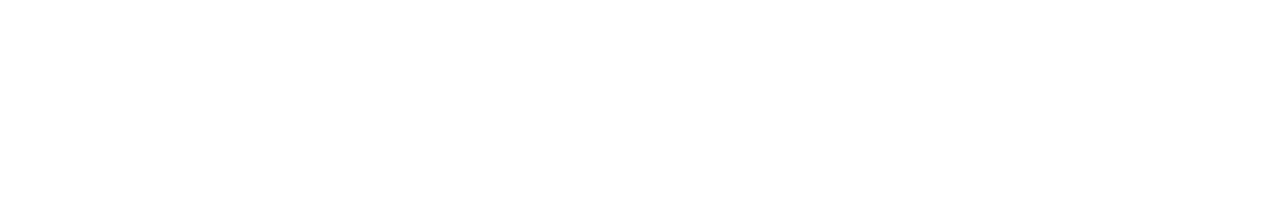
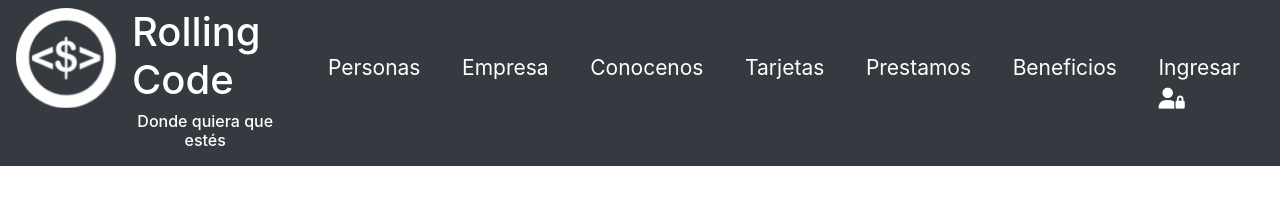
Before and after one commit to alansosaARG/grupo1HB, a plain HTML site: page index.html in a window 1280 px wide. Drawn offline with nearby package versions, Linux system fonts and the light colour scheme.

Commit message:
include navbar

```diff
--- a/index.html
+++ b/index.html
@@ -11,6 +11,55 @@
 </head>
 
 <body>
+    <!DOCTYPE html>
+<html lang="en">
+
+<head>
+    <link rel="stylesheet" href="https://stackpath.bootstrapcdn.com/bootstrap/4.4.1/css/bootstrap.min.css"
+        integrity="sha384-Vkoo8x4CGsO3+Hhxv8T/Q5PaXtkKtu6ug5TOeNV6gBiFeWPGFN9MuhOf23Q9Ifjh" crossorigin="anonymous">
+    <meta charset="UTF-8">
+    <meta name="viewport" content="width=device-width, initial-scale=1.0">
+    <title>Document</title>
+    <link rel="stylesheet" href="src/css/index.css">
+</head>
+
+<body>
+    <header>
+        <div>
+            <nav class="navbar navbar-expand-lg navbar-dark bg-dark">
+                <div class="d-flex">
+                    <div>
+                        <img class="d-none d-md-block imagen mr-3" src="assets/1581116938497.png" alt="">
+                    </div>
+                    <div>
+                        <h1 class="h1color">Rolling Code</h1>
+                        <h6 class="h6color d-none d-md-block">Donde quiera que estés</h6>
+                    </div>
+                </div>
+                <button class="navbar-toggler d-md-none d-sm-flex" type="button" data-toggle="collapse"
+                    data-target="#navbarTogglerDemo01" aria-controls="navbarTogglerDemo01" aria-expanded="false"
+                    aria-label="Toggle navigation">
+                    <span class="navbar-toggler-icon"></span>
+                </button>
+                <div class=" listageneral collapse navbar-collapse mx-3" id="navbarTogglerDemo01">
+                    <ul class="navbar-nav">
+                        <li class="nav-item d-md-none d-sm-block"><a class="nav-link" href="">Ingresar <i class="fas fa-user-lock"></i></a>
+                        </li>
+                        <li class="nav-item"><a class="nav-link" href="">Personas</a></li>
+                        <li class="nav-item"><a class="nav-link" href="">Empresa</a></li>
+                        <li class="nav-item"><a class="nav-link" href="">Conocenos</a></li>
+                        <li class="nav-item"><a class="nav-link" href="">Tarjetas</a></li>
+                        <li class="nav-item"><a class="nav-link" href="">Prestamos</a></li>
+                        <li class="nav-item"><a class="nav-link" href="">Beneficios</a></li>
+                        <li class="nav-item d-none d-md-block"><a class="nav-link" href="">Ingresar <i class="fas fa-user-lock"></i></a>
+                        </li>
+                    </ul>
+                </div>
+            </nav>
+        </div>
+    </header>
+
+    <script src="https://kit.fontawesome.com/f40d0764a0.js" crossorigin="anonymous"></script>
     <script src="https://code.jquery.com/jquery-3.4.1.slim.min.js"
         integrity="sha384-J6qa4849blE2+poT4WnyKhv5vZF5SrPo0iEjwBvKU7imGFAV0wwj1yYfoRSJoZ+n"
         crossorigin="anonymous"></script>
@@ -23,3 +72,15 @@
 </body>
 
 </html>
+    <script src="https://code.jquery.com/jquery-3.4.1.slim.min.js"
+        integrity="sha384-J6qa4849blE2+poT4WnyKhv5vZF5SrPo0iEjwBvKU7imGFAV0wwj1yYfoRSJoZ+n"
+        crossorigin="anonymous"></script>
+    <script src="https://cdn.jsdelivr.net/npm/popper.js@1.16.0/dist/umd/popper.min.js"
+        integrity="sha384-Q6E9RHvbIyZFJoft+2mJbHaEWldlvI9IOYy5n3zV9zzTtmI3UksdQRVvoxMfooAo"
+        crossorigin="anonymous"></script>
+    <script src="https://stackpath.bootstrapcdn.com/bootstrap/4.4.1/js/bootstrap.min.js"
+        integrity="sha384-wfSDF2E50Y2D1uUdj0O3uMBJnjuUD4Ih7YwaYd1iqfktj0Uod8GCExl3Og8ifwB6"
+        crossorigin="anonymous"></script>
+</body>
+
+</html>
--- a/src/css/index.css
+++ b/src/css/index.css
@@ -0,0 +1,46 @@
+*{
+    margin: 0;
+    padding: 0;
+}
+
+.imagen{
+    width: 100px;
+    height: 100px;
+    position: relative;
+    transition-duration: 3s;
+    animation: img 5s infinite;
+}
+
+@keyframes img{
+    from {
+        transform: rotateY(0deg);
+    }
+    to {
+       transform: rotateY(360deg);
+    }
+}
+
+.color{
+    color: #1e1e2c;
+}
+
+.h1color{
+    color: white;
+}
+
+.h6color{
+    color: white;
+    text-align: center;
+}
+
+.listageneral a{
+    color: white !important;
+    text-decoration: none;
+    font-size: 21px;
+
+}
+
+.listageneral ul li{
+    list-style-type:none;
+    margin-left: 2vw;
+}
```
Also changed, not shown: assets/1581116938497.png (added).
